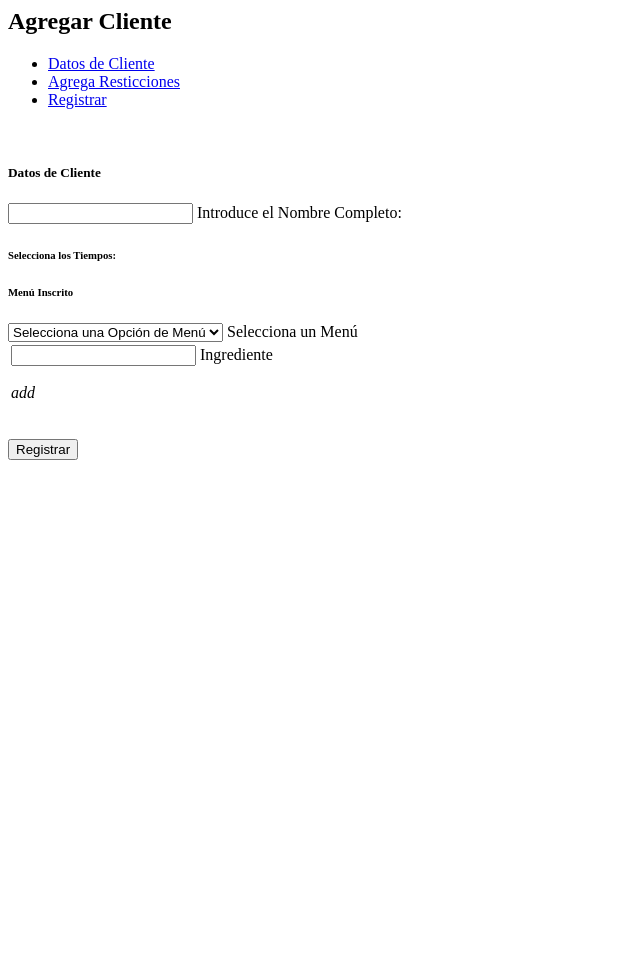
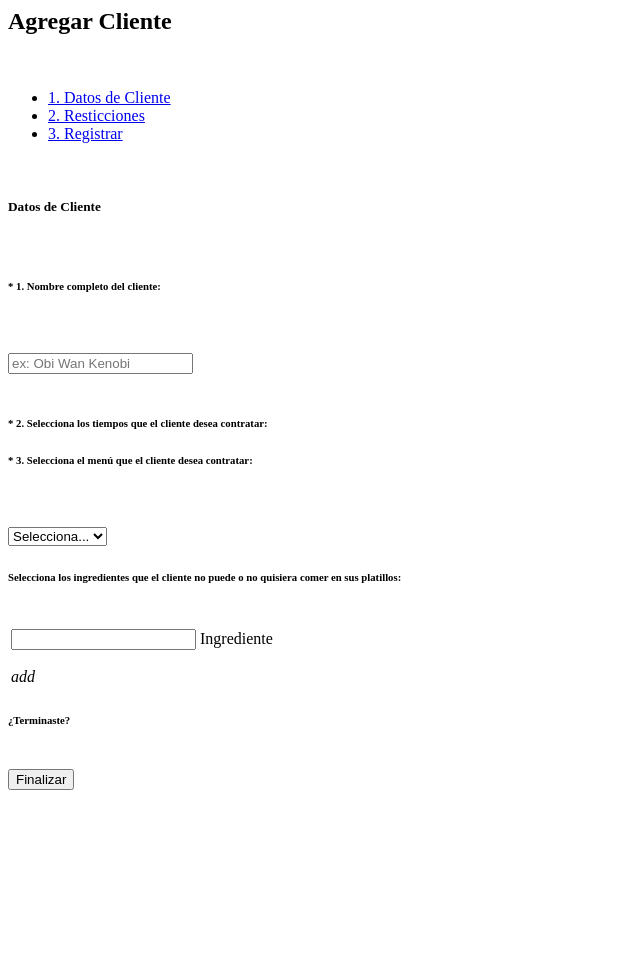
Before and after one commit to A01702321/Solware, a PHP site: page /AgregaCliente.html in a window 1280 px wide. Shown: the whole page, without its empty margins (0-640 px from the left). Before the commit the page ends 460 px from the top, so only its background shows below. Run offline with PHP 8.4, Linux system fonts and the light colour scheme.

Commit message:
Dar formato correcto a interfaz de Agregar Cliente.

```diff
--- a/proy/AgregaCliente.html
+++ b/proy/AgregaCliente.html
@@ -1,9 +1,12 @@
+
+
 <title>Agregar Cliente</title>
 
 <body>
 
   <div>
     <h2 class="col s10">Agregar Cliente</h2>
+    <br>
   </div>
 
 
@@ -14,9 +17,9 @@
     <div class="row">
     <div class="col s12">
       <ul class="tabs">
-        <li class="tab col s3"><a class="active" href="#DatosCliente">Datos de Cliente</a></li>
-        <li class="tab col s3"><a href="#AgregaRestricciones">Agrega Resticciones</a></li>
-        <li class="tab col s3"><a href="#Registrar">Registrar</a></li>
+        <li class="tab col s4"><a class="active" href="#DatosCliente">1. Datos de Cliente</a></li>
+        <li class="tab col s4"><a href="#AgregaRestricciones">2. Resticciones</a></li>
+        <li class="tab col s4"><a href="#Registrar">3. Registrar</a></li>
       </ul>
     </div>
 </div>
@@ -28,18 +31,22 @@
     <div class="col s10 offset-s2" id="DatosCliente">
       <div class="col s4 offset-s3">
         <br>
-        <h5>Datos de Cliente</h5>
+        <h5>Datos de Cliente</h5><br>
       </div>
 
       <div class="row">
-        <div class="input-field col s6">
-          <input id="first_name" name="first_name" type="text">
-          <label for="first_name">Introduce el Nombre Completo:</label>
+        <div class="input-field col s8">
+          <h6>* <b>1. Nombre completo del cliente:</b></h6><br><br>
+          <div>
+            <input id="first_name" name="first_name" type="text" placeholder="ex: Obi Wan Kenobi">
+          </div>
+
         </div>
       </div>
 
         <div class="row">
-          <h6>Selecciona los Tiempos:</h6>
+          <br>
+          <h6>* <b>2. Selecciona los tiempos que el cliente desea contratar:</b></h6>
           <div class="input-field col s4">
             <?php
               require_once("util.php");
@@ -50,16 +57,16 @@
 
 
        <div class="row">
-        <div class="input-field col s6">
-          <h6>Menú Inscrito</h6>
+        <div class="input-field col s8">
+          <h6>* <b>3. Selecciona el menú que el cliente desea contratar:</b></h6>
+          <br><br>
           <select required id="nombremenu" name="nombremenu">
-            <option value="" disabled selected>Selecciona una Opción de Menú</option>
+            <option value="" disabled selected>Selecciona...</option>
             <?php
               require_once("util.php");
               obtenerMenu();
             ?>
           </select>
-          <label>Selecciona un Menú</label>
         </div>
       </div>
     </div>
@@ -69,6 +76,9 @@
   </div>
   <div class="row">
     <div class="col s10 offset-s2" id="AgregaRestricciones">
+      <div class="col s9">
+        <h6><b>Selecciona los ingredientes que el cliente no puede o no quisiera comer en sus platillos:</b></h6><br>
+      </div>
       <div class="table-responsive" vertical-align="center">
         <table class="table " id="restricciones" >
           <tr>
@@ -94,13 +104,19 @@
   </div>
 
 
-    <div class="col s12 offset-s2" id="Registrar">
-      <div class="col s4 offset-s3">
+    <div class="row" id="Registrar">
+      <div class="row">
+        <div class="col s2 offset-s5">
+          <h6><b>¿Terminaste?</b></h6>
+        </div>
+      </div>
+      <div class="col s6 offset-s5">
         <br>
-        <button class="waves-effect waves-light btn lime" type="submit" form="forma">Registrar</button>
+        <button class="waves-effect waves-light btn lime" type="submit" form="forma">Finalizar</button>
       </div>
+      <br><br><br>
     </div>
 
-
+    <br><br><br><br><br><br>
 
 </body>
--- a/proy/js/ajax.js
+++ b/proy/js/ajax.js
@@ -56,7 +56,7 @@ function obtenIngrediente(number) {
         let nombre1 ="#resultado";
         let numero = number;
         nombre += number;
-        nombre1 +=number;
+        nombre1 += number;
         $.get("obtenIngredientes.php", {
             pattern: $(nombre).val(),
             indice: numero
```
Also changed, not shown: proy/util.php (+12 -8 lines).
